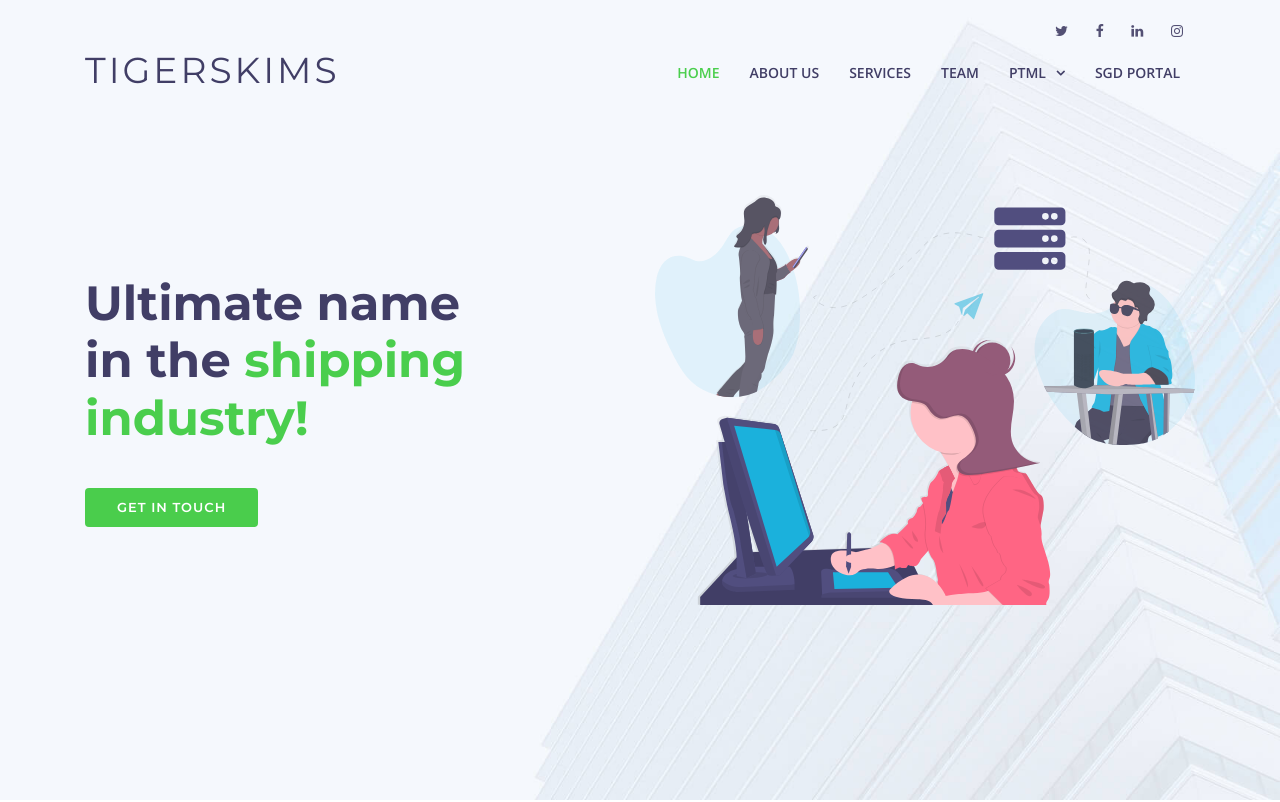
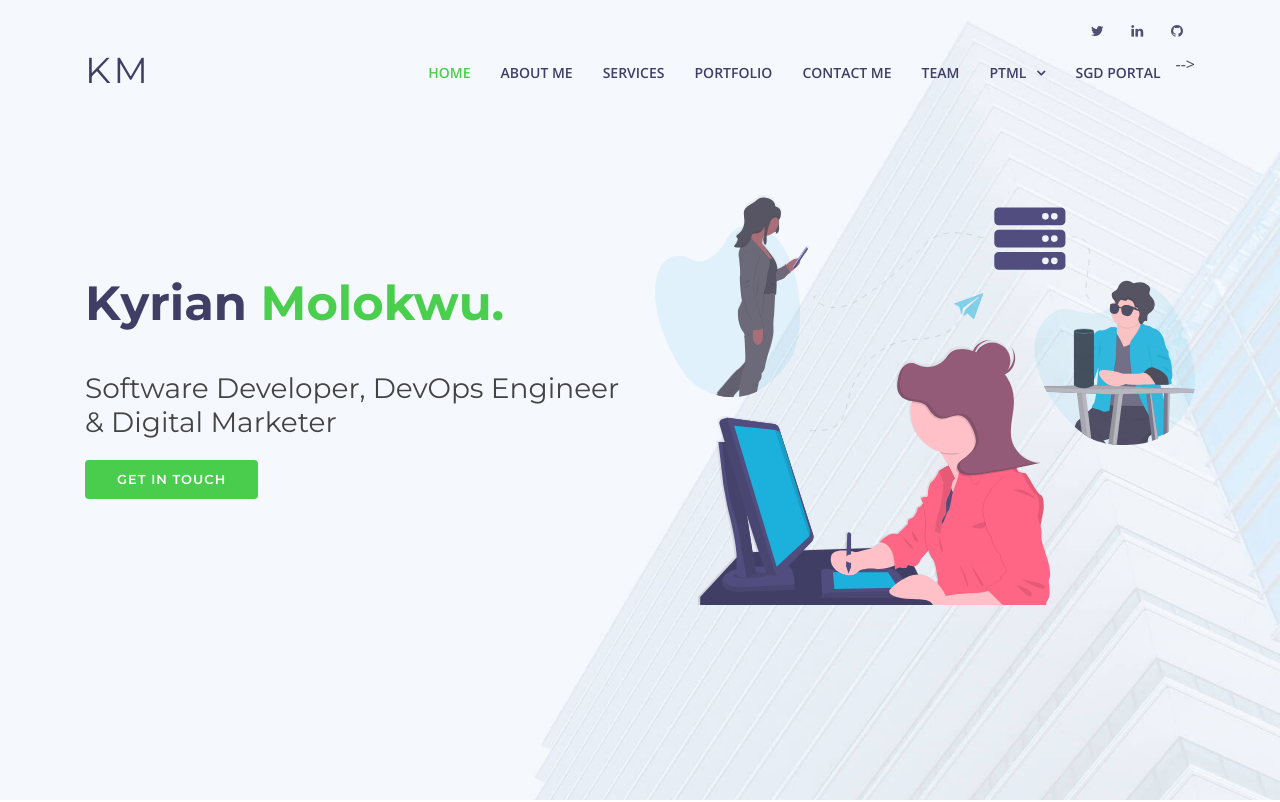
Before and after one commit to Kyrian212/kyrian.github.io, a plain HTML site: page index.html in a window 1280 px wide. Shown: the top 802 px of the page. Drawn offline with nearby package versions, Linux system fonts and the light colour scheme; files whose address does not match are found by name.

Commit message:
Intro
Intro finished

```diff
--- a/index.html
+++ b/index.html
@@ -2,7 +2,7 @@
 <html lang="en">
   <head>
     <meta charset="utf-8" />
-    <title>Tigerskims Connect Limited</title>
+    <title>Kyrian Molokwu</title>
     <meta content="width=device-width, initial-scale=1.0" name="viewport" />
     <meta content="" name="keywords" />
     <meta content="" name="description" />
@@ -47,9 +47,8 @@
         <div class="container">
           <div class="social-links">
             <a href="#" class="twitter"><i class="fa fa-twitter"></i></a>
-            <a href="#" class="facebook"><i class="fa fa-facebook"></i></a>
             <a href="#" class="linkedin"><i class="fa fa-linkedin"></i></a>
-            <a href="#" class="instagram"><i class="fa fa-instagram"></i></a>
+            <a href="#" class="github"><i class="fa fa-github"></i></a>
           </div>
         </div>
       </div>
@@ -58,9 +57,9 @@
         <div class="logo float-left">
           <!-- Uncomment below if you prefer to use an image logo -->
           <h1 class="text-light">
-            <a href="#intro" class="scrollto"><span>Tigerskims</span></a>
+            <a href="#intro" class="scrollto"><span>KM</span></a>
           </h1>
-         <!--- <a href="#header" class="scrollto"
+          <!--- <a href="#header" class="scrollto"
             ><img src="img/logo.png" alt="" class="img-fluid"
           /></a>-->
         </div>
@@ -68,14 +67,15 @@
         <nav class="main-nav float-right d-none d-lg-block">
           <ul>
             <li class="active"><a href="#intro">Home</a></li>
-            <li><a href="#about">About Us</a></li>
+            <li><a href="#about">About Me</a></li>
             <li><a href="#services">Services</a></li>
-          <!---<li><a href="#portfolio">Portfolio</a></li>-->
-            <li><a href="#team">Team</a></li>
+            <li><a href="#portfolio">Portfolio</a></li>
+            <li><a href="#footer">Contact Me</a></li>
+            <!---> <li><a href="#team">Team</a></li>
             <li class="drop-down">
               <a href="">PTML</a>
               <ul>
-                <!--<li class="drop-down">
+                <li class="drop-down">
                   <a href="#">Track Shipments </a>
                   <ul>
                     <li><a href="#"></a></li>
@@ -84,7 +84,7 @@
                     <li><a href="#"></a></li>
                     <li><a href="#">Customs Booking</a></li>
                   </ul>
-                </li> -->
+                </li>
                 <li><a href="https://www.track-trace.com/">Track Shipments</a></li>
                 <li><a href="https://billing.grimaldi-nigeria.com/Default.aspx">Vessel Arrivals</a></li>
                 <li><a href="https://billing.grimaldi-nigeria.com/login.aspx?a=3">Print/Pay BOL or Booking</a></li>
@@ -95,8 +95,7 @@
             </li>
             <li>
               <a href="https://trade.gov.ng/ncs/sgd/submit.do">SGD Portal</a>
-            </li>
-           <!-- <li><a href="#footer">Contact Us</a></li>
+            </li>-->
           </ul>
         </nav>
         <!-- .main-nav -->
@@ -111,9 +110,12 @@
       <div class="container d-flex h-100">
         <div class="row justify-content-center align-self-center">
           <div class="col-md-6 intro-info order-md-first order-last">
-            <h2>Ultimate name<br />in the <span>shipping industry!</span></h2>
+            <h2>Kyrian <span>Molokwu.</span></h2>
+            <h3>Software Developer, DevOps Engineer & Digital Marketer</h3>
             <div>
-              <a href="#footer" class="btn-get-started scrollto">Get in touch</a>
+              <a href="#footer" class="btn-get-started scrollto"
+                >Get in touch</a
+              >
             </div>
           </div>
 
@@ -257,8 +259,9 @@
                 </div>
                 <h4 class="title"><a href="">Logistics</a></h4>
                 <p class="description">
-                  We offer air & sea freight services,inland distribution, warehousing and transportation of
-                  shipment to client's doorstep.
+                  We offer air & sea freight services,inland distribution,
+                  warehousing and transportation of shipment to client's
+                  doorstep.
                 </p>
               </div>
             </div>
@@ -274,7 +277,9 @@
                 </div>
                 <h4 class="title"><a href="">Import/Export</a></h4>
                 <p class="description">
-                  In provision of better services for our clients, We process, ship, clear and deliver clients orders all over the world to their doorstep.
+                  In provision of better services for our clients, We process,
+                  ship, clear and deliver clients orders all over the world to
+                  their doorstep.
                 </p>
               </div>
             </div>
@@ -289,7 +294,9 @@
                 </div>
                 <h4 class="title"><a href="">Consultancy</a></h4>
                 <p class="description">
-                  We offer 24 hrs consultancy on all processes required for the import/export or shipment of client's consignment. Get in touch with us.
+                  We offer 24 hrs consultancy on all processes required for the
+                  import/export or shipment of client's consignment. Get in
+                  touch with us.
                 </p>
               </div>
             </div>
@@ -306,7 +313,8 @@
           <header class="section-header">
             <h3>Why choose us?</h3>
             <p>
-              Over the years, we have developed strong abilities in management and fostered a reputation as a key brand in the shipping industry.
+              Over the years, we have developed strong abilities in management
+              and fostered a reputation as a key brand in the shipping industry.
             </p>
           </header>
 
@@ -318,7 +326,7 @@
             </div>
 
             <div class="col-lg-6">
-             <div class="why-us-content">
+              <div class="why-us-content">
                 <p></p>
                 <p></p>
 
@@ -326,7 +334,9 @@
                   <i class="fa fa-diamond" style="color: #f058dc;"></i>
                   <h4>Customs Licensed Company</h4>
                   <p>
-                    We are a licensed company obtaining and duly renewing our license with the Nigerian Customs Service. Our staff are professionals in the freight forwarding field.
+                    We are a licensed company obtaining and duly renewing our
+                    license with the Nigerian Customs Service. Our staff are
+                    professionals in the freight forwarding field.
                   </p>
                 </div>
 
@@ -334,7 +344,9 @@
                   <i class="fa fa-object-group" style="color: #ffb774;"></i>
                   <h4>Partners with over 30+ shipping companies</h4>
                   <p>
-                    We are registered partners with over thirty shipping companies over the world. It gives us an edge over others, processing our shipments in no time.
+                    We are registered partners with over thirty shipping
+                    companies over the world. It gives us an edge over others,
+                    processing our shipments in no time.
                   </p>
                 </div>
 
@@ -342,7 +354,10 @@
                   <i class="fa fa-language" style="color: #589af1;"></i>
                   <h4>Multinational clients all over the world</h4>
                   <p>
-                    we wish to offer you our services aimed at reducing cost with quick turnaround time. Over the years, we have saved our clients a lot of money, stress and time. Customer satisfaction is our priority.
+                    we wish to offer you our services aimed at reducing cost
+                    with quick turnaround time. Over the years, we have saved
+                    our clients a lot of money, stress and time. Customer
+                    satisfaction is our priority.
                   </p>
                 </div>
               </div>
@@ -384,7 +399,13 @@
             <div class="col-lg-9 text-center text-lg-left">
               <h3 class="cta-title">Call to Action</h3>
               <p class="cta-text">
-                Stay aware of the latest information on the COVID-19 outbreak, available on the WHO website and through your national and local public health authority. Most countries around the world have seen cases of COVID-19 and many are experiencing outbreaks. Authorities in China and some other countries have succeeded in slowing their outbreaks. However, the situation is unpredictable so check regularly for the latest news.
+                Stay aware of the latest information on the COVID-19 outbreak,
+                available on the WHO website and through your national and local
+                public health authority. Most countries around the world have
+                seen cases of COVID-19 and many are experiencing outbreaks.
+                Authorities in China and some other countries have succeeded in
+                slowing their outbreaks. However, the situation is unpredictable
+                so check regularly for the latest news.
               </p>
             </div>
             <div class="col-lg-3 cta-btn-container text-center">
@@ -456,9 +477,8 @@
       </section>
       <!-- #about -->
 
-      <!--==========================
-      Portfolio Section
-    ============================--
+      ========================== Portfolio Section
+      ============================--
       <section id="portfolio" class="section-bg">
         <div class="container">
           <header class="section-header">
@@ -1121,14 +1141,17 @@
                   <div class="footer-info">
                     <h3>Tigerskims</h3>
                     <p>
-                      We specialize in the meeting logistic demands of multinational clients in the areas of freight forwarding, ship charterers, ship brokerage and protective agency.
+                      We specialize in the meeting logistic demands of
+                      multinational clients in the areas of freight forwarding,
+                      ship charterers, ship brokerage and protective agency.
                     </p>
                   </div>
 
                   <div class="footer-newsletter">
                     <h4>Our Newsletter</h4>
                     <p>
-                      Subscribe to our newsletter to get first hand information, announcements and offers.
+                      Subscribe to our newsletter to get first hand information,
+                      announcements and offers.
                     </p>
                     <form action="" method="post">
                       <input type="email" name="email" /><input
@@ -1158,7 +1181,8 @@
                       Beside PTML Opp. M.R.S,<br />
                       Tincan Island, Lagos.<br />
                       <strong>Phone:</strong> (+234)803 307 5701<br />
-                      <strong>Email:</strong> tigerskimsconnectltd@yahoo.com<br />
+                      <strong>Email:</strong>
+                      tigerskimsconnectltd@yahoo.com<br />
                     </p>
                   </div>
 
@@ -1184,7 +1208,8 @@
               <div class="form">
                 <h4>Get in touch</h4>
                 <p>
-                  Send us a message anytime and we'll get back to you as soon as possible.
+                  Send us a message anytime and we'll get back to you as soon as
+                  possible.
                 </p>
                 <form action="" method="post" role="form" class="contactForm">
                   <div class="form-group">
@@ -1254,7 +1279,8 @@
 
       <div class="container">
         <div class="copyright">
-          &copy; Copyright <strong>Tigerskims Connect Limited</strong>. All Rights Reserved
+          &copy; Copyright <strong>Tigerskims Connect Limited</strong>. All
+          Rights Reserved
         </div>
         <div class="credits">
           <!--
```
